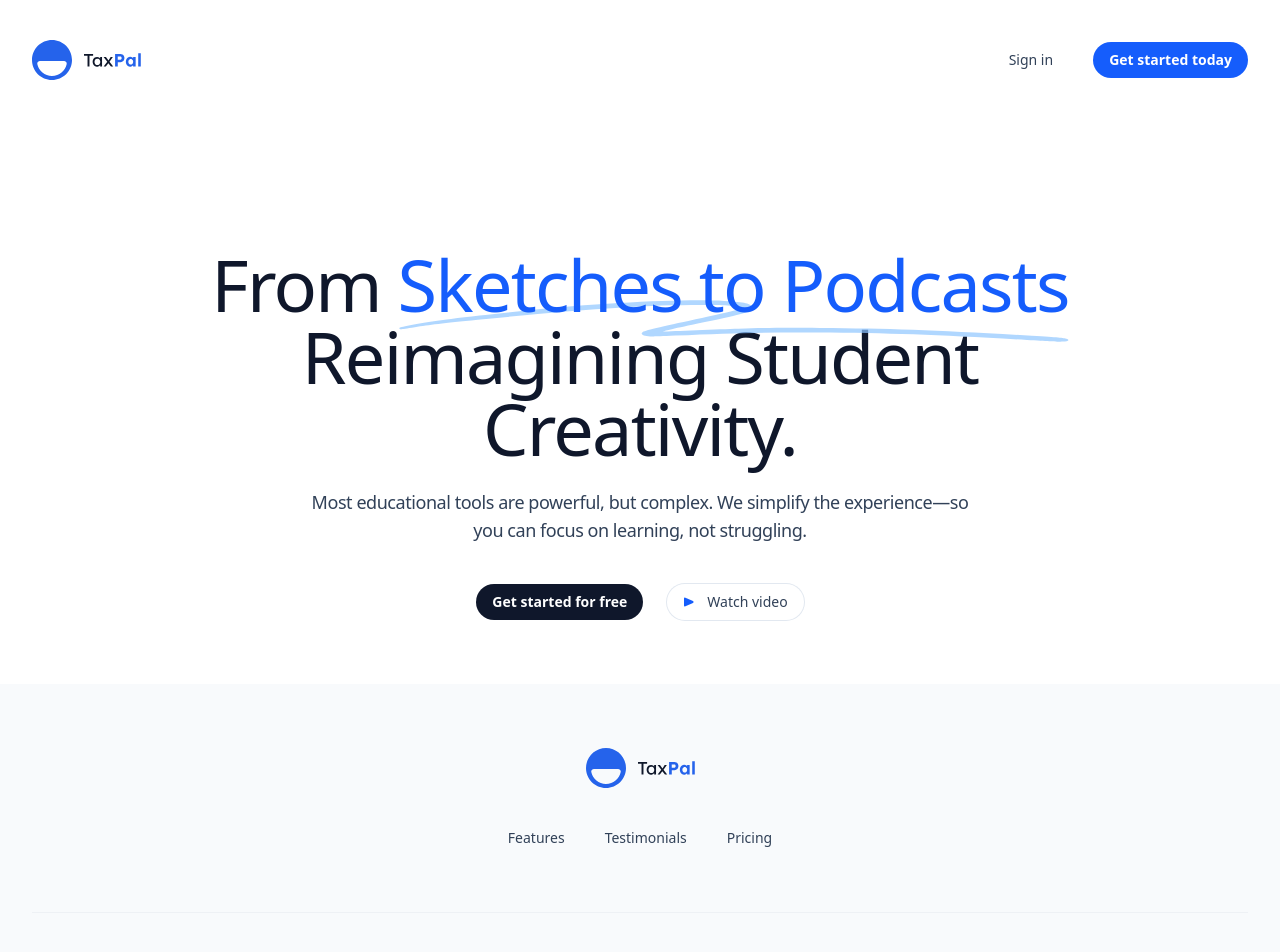
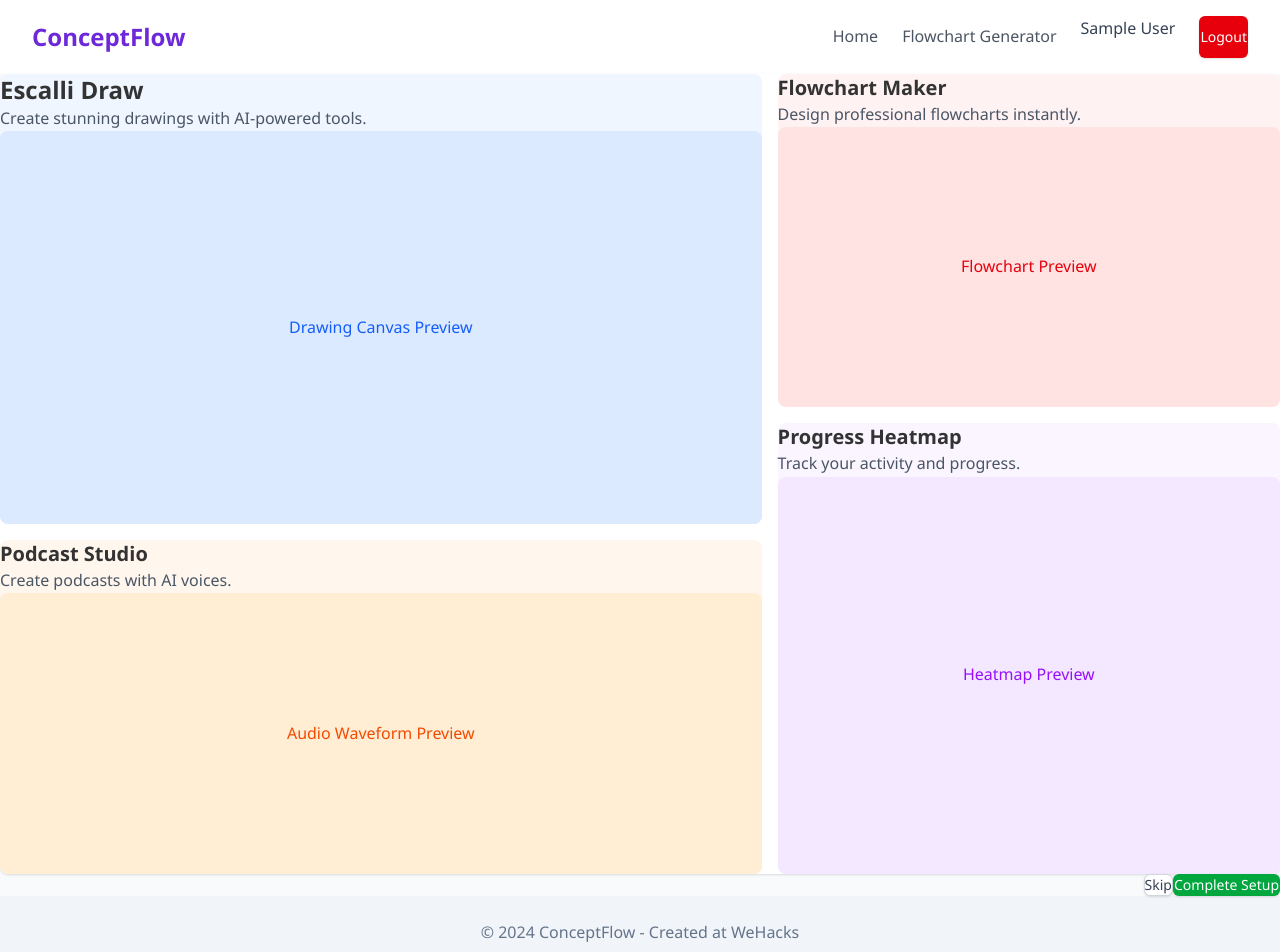
Before and after one commit to Om-Thanage/LimeAi, a React (Vite) app in the folder frontend/: page /onboarding in a window 1280 px wide. Shown: the top 952 px of the page. Built offline with nearby package versions, Linux system fonts and the light colour scheme; no server answers; the database is empty; sample sign-in values are in the browser's storage.

Commit message:
Upd: onboarding bento

```diff
--- a/frontend/package.json
+++ b/frontend/package.json
@@ -11,10 +11,12 @@
   },
   "dependencies": {
     "@headlessui/react": "^2.2.0",
+    "@radix-ui/react-icons": "^1.3.2",
     "@react-oauth/google": "^0.12.1",
     "@tailwindcss/forms": "^0.5.10",
     "@tailwindcss/vite": "^4.0.15",
     "firebase": "^11.5.0",
+    "lucide-react": "^0.483.0",
     "mermaid": "^11.5.0",
     "react": "^19.0.0",
     "react-dom": "^19.0.0",
--- a/frontend/src/main.jsx
+++ b/frontend/src/main.jsx
@@ -2,9 +2,10 @@ import React from 'react'
 import ReactDOM from 'react-dom/client'
 import App2 from './App2'
 import './index.css'
+import App from './App'
 
 ReactDOM.createRoot(document.getElementById('root')).render(
   <React.StrictMode>
-    <App2 />
+    <App />
   </React.StrictMode>
 )
--- a/frontend/src/pages/Onboarding.jsx
+++ b/frontend/src/pages/Onboarding.jsx
@@ -1,7 +1,7 @@
-import React, { useEffect, useState } from 'react'
-import { useAuth } from '../context/AuthContext'
-import { db } from '../config/firebase'
-import { doc, getDoc, setDoc } from 'firebase/firestore'
+import React, { useEffect, useState } from 'react';
+import { useAuth } from '../context/AuthContext';
+import { db } from '../config/firebase';
+import { doc, getDoc, setDoc } from 'firebase/firestore';
 
 function Onboarding() {
   const { currentUser, logout } = useAuth();
@@ -28,7 +28,7 @@ function Onboarding() {
     };
 
     checkOnboardingStatus();
-  }, [currentUser]);
+  }, [currentUser, logout]);
 
   const completeOnboarding = async () => {
     if (currentUser) {
@@ -36,9 +36,9 @@ function Onboarding() {
         const userDocRef = doc(db, 'users', currentUser.uid);
         await setDoc(userDocRef, {
           onboarded: true,
-          onboardedAt: new Date()
+          onboardedAt: new Date(),
         }, { merge: true });
-        window.location.href='/dashboard';
+        window.location.href = '/dashboard';
       } catch (error) {
         console.error("Error updating onboarding status: ", error);
       }
@@ -50,27 +50,65 @@ function Onboarding() {
   }
 
   return (
-    <div className="min-h-screen bg-gray-50">
-      <header className="bg-white shadow">
-        <div className="max-w-7xl mx-auto py-6 px-4 sm:px-6 lg:px-8 flex justify-between items-center">
-          <h1 className="text-3xl font-bold text-gray-900">Onboarding</h1>
-          <div className="flex items-center space-x-4">
-            <span className="text-gray-700">
-              {currentUser?.displayName || currentUser?.email}
-            </span>
-            <button
-              onClick={logout}
-              className="inline-flex items-center px-4 py-2 border border-transparent text-sm font-medium rounded-md shadow-sm text-white bg-red-600 hover:bg-red-700 focus:outline-none focus:ring-2 focus:ring-offset-2 focus:ring-red-500"
-            >
-              Logout
-            </button>
+    <div className="min-h-screen bg-gray-50 flex flex-col items-center justify-center">
+      <main className="w-full max-w-7xl mx-auto py-6 px-4 sm:px-6 lg:px-8">
+        {/* Welcome Section */}
+        <div className="bg-white shadow rounded-lg p-6 mb-6">
+          {/* Bento Grid Layout */}
+          <div className="grid grid-cols-5 grid-rows-7 gap-4 h-[800px] w-full">
+            {/* Div 3 - Large Main Feature */}
+            <div className="col-span-3 row-span-4 bg-blue-50 p-6 rounded-lg flex flex-col">
+              <h3 className="text-2xl font-semibold mb-4">Escalli Draw</h3>
+              <p className="text-gray-600 mb-4">Create stunning drawings with AI-powered tools.</p>
+              <div className="bg-blue-100 rounded-lg flex-grow flex items-center justify-center">
+                <span className="text-blue-600">Drawing Canvas Preview</span>
+              </div>
+            </div>
+
+            {/* Div 4 */}
+            <div className="col-span-2 row-span-3 col-start-4 bg-red-50 p-6 rounded-lg flex flex-col">
+              <h3 className="text-xl font-semibold mb-2">Flowchart Maker</h3>
+              <p className="text-gray-600 mb-4">Design professional flowcharts instantly.</p>
+              <div className="bg-red-100 rounded-lg flex-grow flex items-center justify-center">
+                <span className="text-red-600">Flowchart Preview</span>
+              </div>
+            </div>
+
+            {/* Div 5 */}
+            <div className="col-span-2 row-span-4 col-start-4 row-start-4 bg-purple-50 p-6 rounded-lg flex flex-col">
+              <h3 className="text-xl font-semibold mb-2">Progress Heatmap</h3>
+              <p className="text-gray-600 mb-4">Track your activity and progress.</p>
+              <div className="bg-purple-100 rounded-lg flex-grow flex items-center justify-center">
+                <span className="text-purple-600">Heatmap Preview</span>
+              </div>
+            </div>
+
+            {/* Div 6 */}
+            <div className="col-span-3 row-span-3 row-start-5 bg-orange-50 p-6 rounded-lg flex flex-col">
+              <h3 className="text-xl font-semibold mb-2">Podcast Studio</h3>
+              <p className="text-gray-600 mb-4">Create podcasts with AI voices.</p>
+              <div className="bg-orange-100 rounded-lg flex-grow flex items-center justify-center">
+                <span className="text-orange-600">Audio Waveform Preview</span>
+              </div>
+            </div>
           </div>
         </div>
-      </header>
 
-      <button onClick={completeOnboarding} className="ml-3 inline-flex justify-center py-2 px-4 border border-transparent shadow-sm text-sm font-medium rounded-md text-white bg-green-600 hover:bg-green-700 focus:outline-none focus:ring-2 focus:ring-offset-2 focus:ring-green-500">Complete</button>
+        {/* Action Buttons */}
+        <div className="flex justify-end space-x-4">
+          <button className="inline-flex justify-center py-2 px-4 border border-gray-300 shadow-sm text-sm font-medium rounded-md text-gray-700 bg-white hover:bg-gray-50 focus:outline-none focus:ring-2 focus:ring-offset-2 focus:ring-blue-500">
+            Skip
+          </button>
+          <button
+            onClick={completeOnboarding}
+            className="inline-flex justify-center py-2 px-4 border border-transparent shadow-sm text-sm font-medium rounded-md text-white bg-green-600 hover:bg-green-700 focus:outline-none focus:ring-2 focus:ring-offset-2 focus:ring-green-500"
+          >
+            Complete Setup
+          </button>
+        </div>
+      </main>
     </div>
-  )
+  );
 }
 
-export default Onboarding
+export default Onboarding;
```
Also changed, not shown: 1 other file (tests, documents, lock files or other folders).
